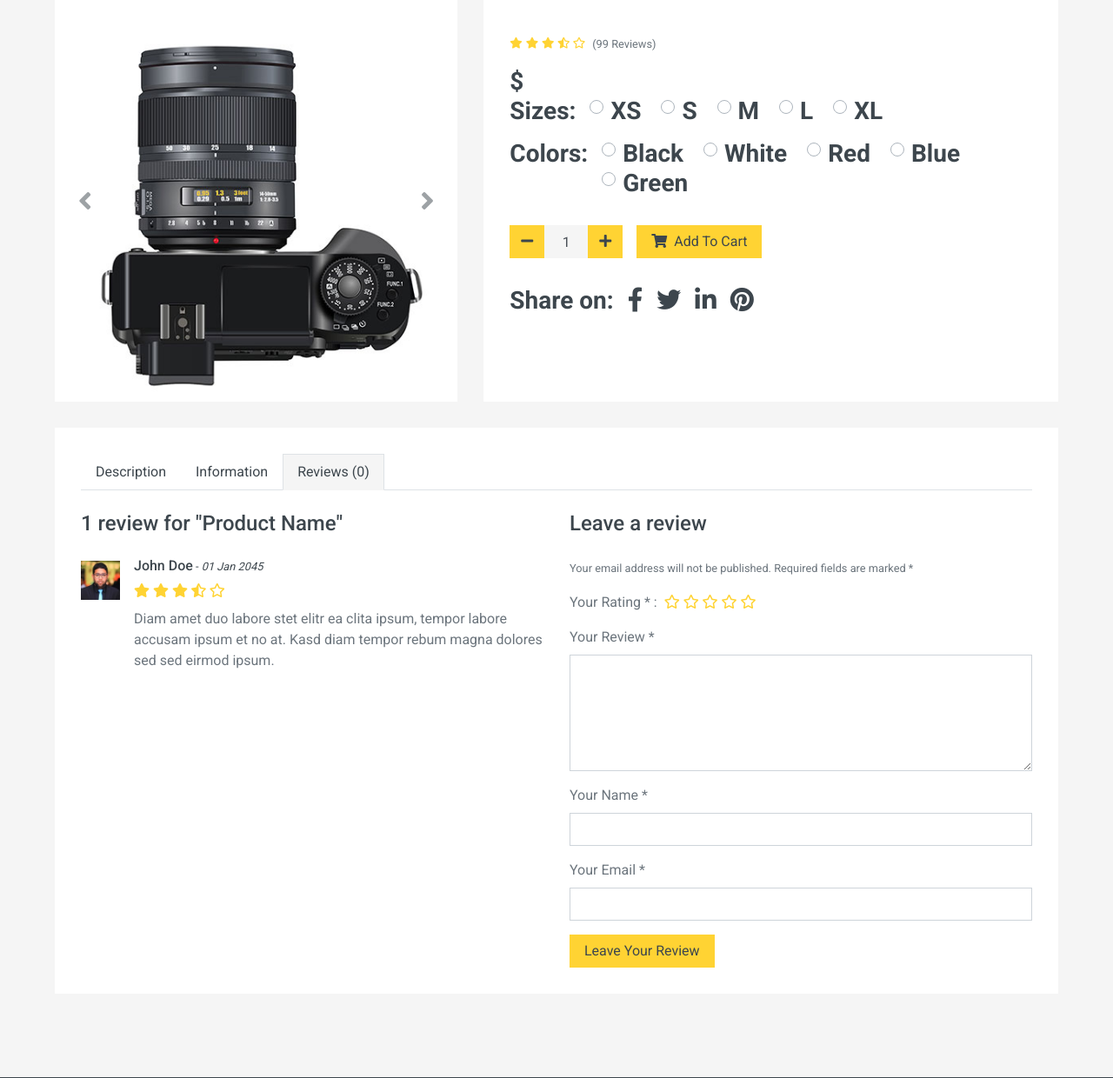
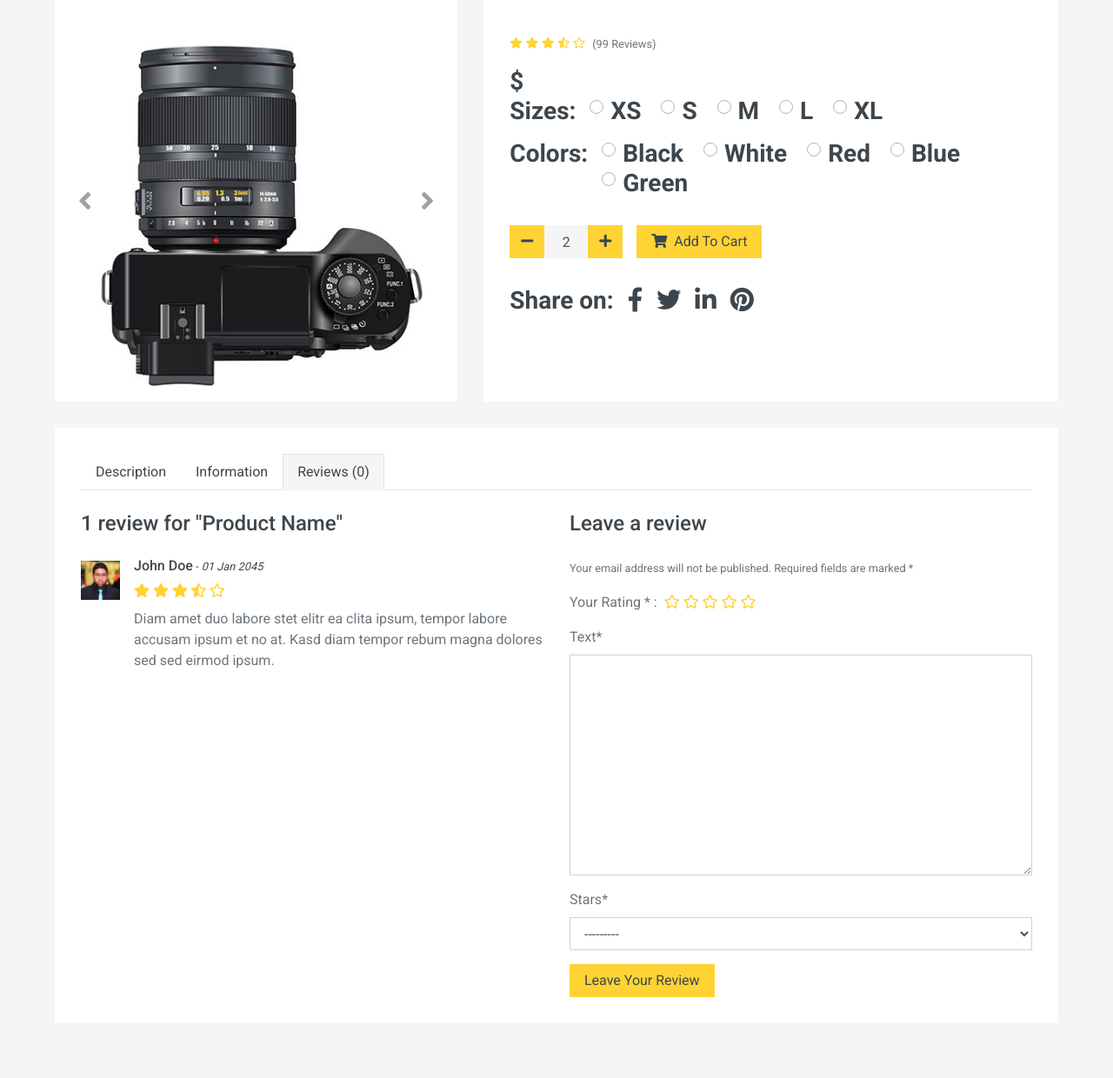
Before and after one commit to MRFAKE2002/work_project_onlineshop, a Django app: template products/templates/products/product_details.html in a window 1280 px wide, after a click that opens the changed part. Shown: the part 286-1526 px from the top of the page at 87% size. Run offline with Django 4.2, Linux system fonts and the light colour scheme; the template is opened without the code that fills it: values that come from a table or form of the project are taken from there, others are empty; parts of the project's set-up code (start-up, migrations or seed data) failed here and were passed over; some libraries are stand-ins or nearby versions.

Commit message:
add comment model and form in project

```diff
--- /dev/null
+++ b/products/forms.py
@@ -0,0 +1,8 @@
+from django import forms
+
+from .models import Comment
+
+class CommentForm(forms.ModelForm):
+    class Meta:
+        model = Comment
+        fields = ['text', 'stars']
--- a/products/models.py
+++ b/products/models.py
@@ -1,3 +1,4 @@
+from django.contrib.auth import get_user_model
 from django.shortcuts import reverse
 from django.db import models
 
@@ -21,3 +22,24 @@ class Product(models.Model):
 
     def get_absolute_url(self):
         return reverse('product_details', args=[self.pk])
+
+class Comment(models.Model):
+    STARS_CHOICES=[
+        ('1', _('awful')),
+        ('2', _('bad')),
+        ('3', _('normal')),
+        ('4', _('good')),
+        ('5', _('perfect')),
+    ]
+
+    user = models.ForeignKey(get_user_model(), on_delete=models.CASCADE, verbose_name=_('user'), related_name='comments')
+    product = models.ForeignKey(Product, on_delete=models.CASCADE, verbose_name=_('product'), related_name='comments')
+
+    text = models.TextField(_('text'))
+    stars = models.CharField(choices=STARS_CHOICES, max_length=10, verbose_name=_('stars'),)
+
+    def __str__(self):
+        return self.product
+
+    def get_absolute_url(self):
+        return reverse('product_details', args=(self.pk))
--- a/products/templates/products/product_details.html
+++ b/products/templates/products/product_details.html
@@ -2,6 +2,9 @@
 
 <!-- Django tags -->
 {% load i18n %}
+
+<!-- Third party tags -->
+{% load crispy_forms_tags %}
 
 {% block title %}
 
@@ -17,7 +20,7 @@
         <div class="col-12">
             <nav class="breadcrumb bg-light mb-30">
                 <a class="breadcrumb-item text-dark" href="{% url "home" %}">{% trans "Home"%}</a>
-                <a class="breadcrumb-item text-dark" href="{% url "product_list" %}">{% trans "Shop List"%}</a>
+                <a class="breadcrumb-item text-dark" href="{% url "product:product_list" %}">{% trans "Shop List"%}</a>
                 <span class="breadcrumb-item active">{% trans "Shop Detail"%}</span>
             </nav>
         </div>
@@ -119,13 +122,13 @@
                     </form>
                 </div>
                 <div class="d-flex align-items-center mb-4 pt-2">
-                    <div class="input-group quantity mr-3" style="width: 130px;">
+                    <div class="input-group number mr-3" style="width: 130px;">
                         <div class="input-group-btn">
                             <button class="btn btn-primary btn-minus">
                                 <i class="fa fa-minus"></i>
                             </button>
                         </div>
-                        <input type="text" class="form-control bg-secondary border-0 text-center" value="1">
+                        <input type="quantity" class="form-control bg-secondary border-0 text-center" value="2">
                         <div class="input-group-btn">
                             <button class="btn btn-primary btn-plus">
                                 <i class="fa fa-plus"></i>
@@ -241,19 +244,13 @@
                                         <i class="far fa-star"></i>
                                     </div>
                                 </div>
-                                <form>
-                                    <div class="form-group">
-                                        <label for="message">Your Review *</label>
-                                        <textarea id="message" cols="30" rows="5" class="form-control"></textarea>
-                                    </div>
-                                    <div class="form-group">
-                                        <label for="name">Your Name *</label>
-                                        <input type="text" class="form-control" id="name">
-                                    </div>
-                                    <div class="form-group">
-                                        <label for="email">Your Email *</label>
-                                        <input type="email" class="form-control" id="email">
-                                    </div>
+                                <form method="post" action="{% url "product:comment_create" product.id %}">
+                                    {% csrf_token %}
+                                    {{ comment_form|crispy }}
+                                    {% comment %} <div class="form-group">
+                                        <label for="message">{% trans "Your Review" %} *</label>
+                                        <input name="body" id="message" cols="30" rows="5" class="form-control"></input>
+                                    </div> {% endcomment %}
                                     <div class="form-group mb-0">
                                         <input type="submit" value="Leave Your Review" class="btn btn-primary px-3">
                                     </div>
--- a/products/templates/products/product_list.html
+++ b/products/templates/products/product_list.html
@@ -16,8 +16,8 @@
     <div class="row px-xl-5">
         <div class="col-12">
             <nav class="breadcrumb bg-light mb-30">
-                <a class="breadcrumb-item text-dark" href="{% url "home" %}">Home</a>
-                <a class="breadcrumb-item text-dark" href="{% url "product_list" %}">Shop List</a>
+                <a class="breadcrumb-item text-dark" href="{% url "home" %}">{% trans "Home"%}</a>
+                <a class="breadcrumb-item text-dark" href="{% url "product:product_list" %}">{% trans "Shop List"%}</a>
             </nav>
         </div>
     </div>
--- a/products/urls.py
+++ b/products/urls.py
@@ -2,7 +2,10 @@ from django.urls import path
 
 from . import views
 
+app_name = 'product'
+
 urlpatterns = [
     path('', views.ProductListView.as_view(), name='product_list'),
     path('<int:pk>/', views.ProductDetailsView.as_view(), name='product_details'),
+    path('comment/<int:pk>/', views.CommentCreateView.as_view(), name='comment_create'),
 ]
--- a/templates/top_header.html
+++ b/templates/top_header.html
@@ -71,7 +71,7 @@
                 <div class="collapse navbar-collapse justify-content-between" id="navbarCollapse">
                     <div class="navbar-nav mr-auto py-0">
                         <a href="{% url 'home' %}" class="nav-item nav-link active">{% trans "Home" %}</a>
-                        <a href="{% url 'product_list' %}" class="nav-item nav-link">{% trans "Shop" %}</a>
+                        <a href="{% url 'product:product_list' %}" class="nav-item nav-link">{% trans "Shop" %}</a>
                         <a href="contact.html" class="nav-item nav-link">{% trans "Contact"%}</a>
                     </div>
                     <div class="navbar-nav ml-auto py-0 d-none d-lg-block">
```
Also changed, not shown: products/views.py (+34 -2 lines).
